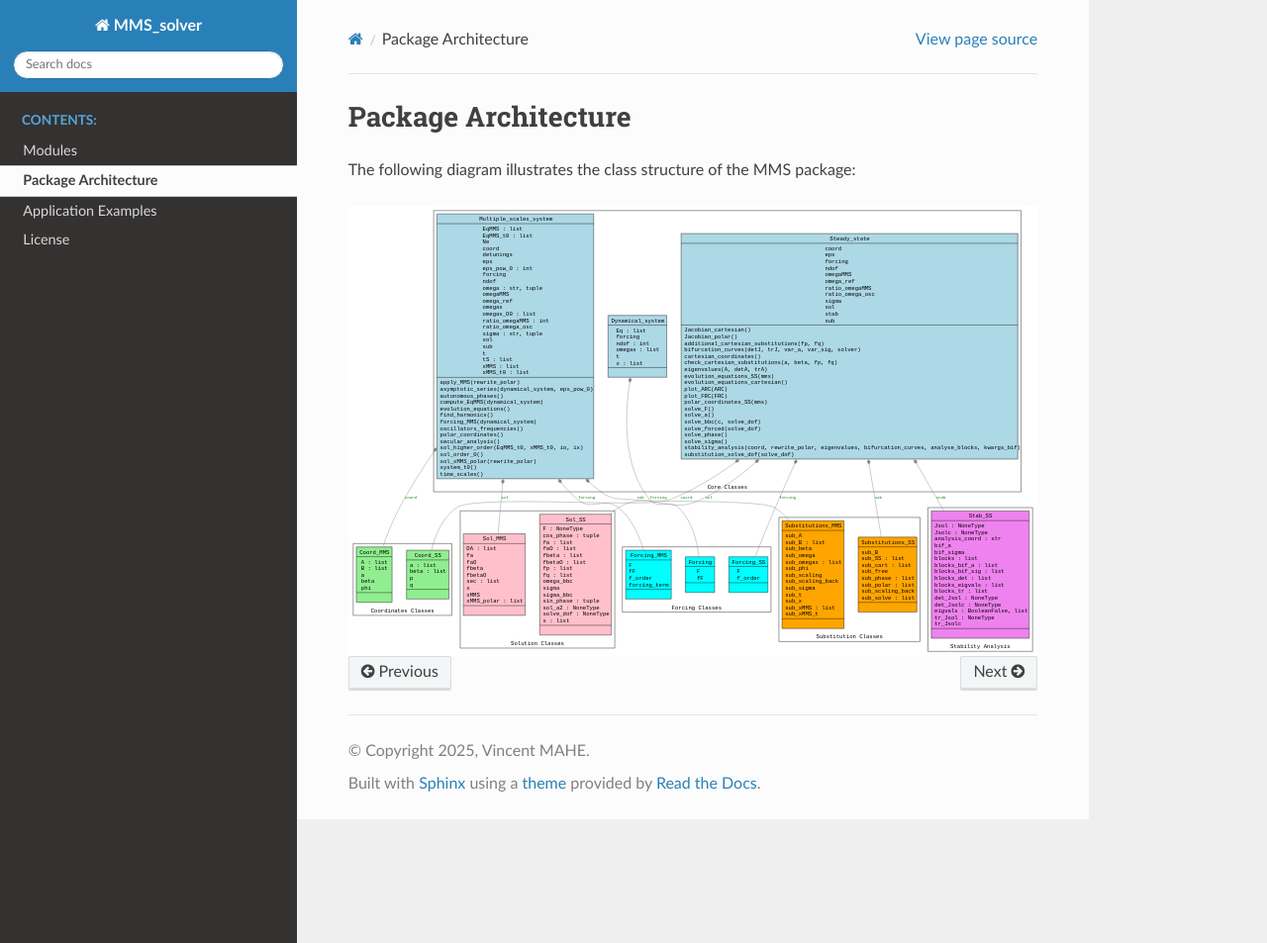
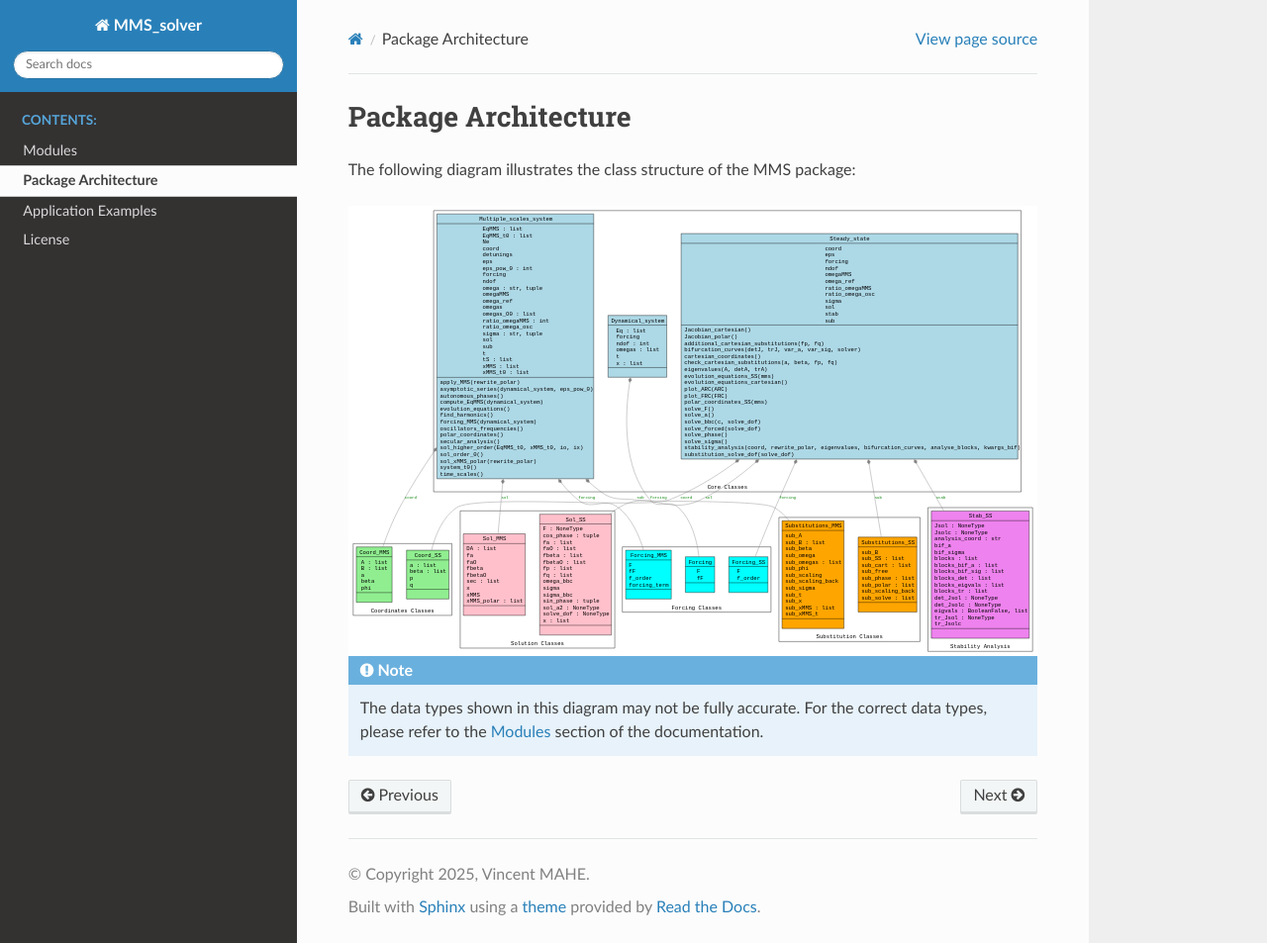
Before and after one commit to VinceECN/OSCILATE, a Sphinx documentation site: the page built from docs/source/architecture.rst, in a window 1280 px wide and 953 px high. Shown: the whole window at 99% size. Built offline with Sphinx 7.4.7 and the Read the Docs theme 3.1.0, drawn with Linux system fonts in a browser that asks for light colours; pages that are not in the unit, such as notebooks, are missing from menus.

Commit message:
update architecture diagram and readme

```diff
--- a/docs/source/architecture.rst
+++ b/docs/source/architecture.rst
@@ -7,3 +7,6 @@ The following diagram illustrates the class structure of the MMS package:
    :alt: MMS Package Class Diagram
    :width: 100%
    :align: center
+
+.. note::
+   The data types shown in this diagram may not be fully accurate. For the correct data types, please refer to the :doc:`modules` section of the documentation.
--- a/docs/source/conf.py
+++ b/docs/source/conf.py
@@ -44,3 +44,6 @@ myst_enable_extensions = [
 # Options for HTML output
 html_theme = "sphinx_rtd_theme"
 html_static_path = ['_static']
+
+# Types
+autodoc_typehints = "none"  # This hides type hints from the function signature
```
Also changed, not shown: README.md (+2 -2 lines), 6 other files.
